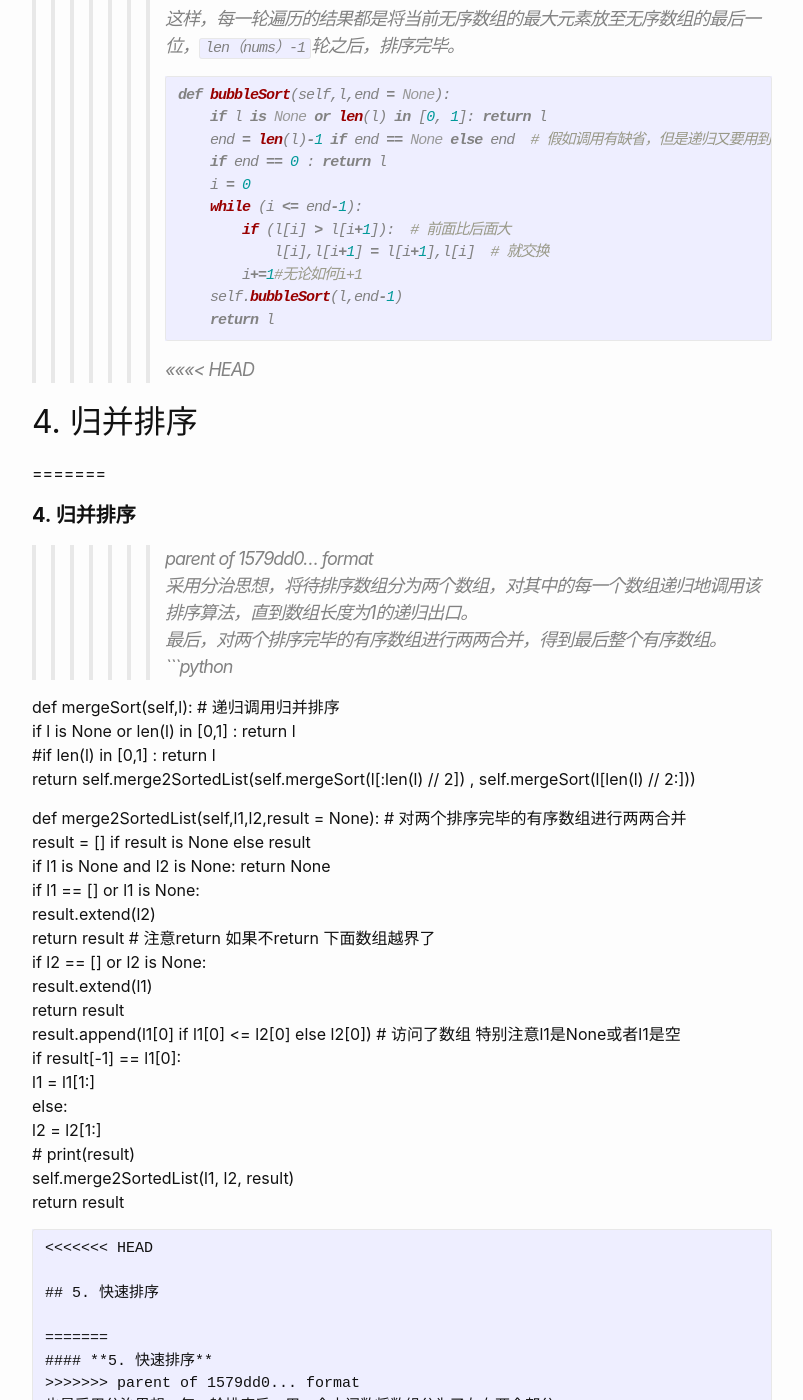
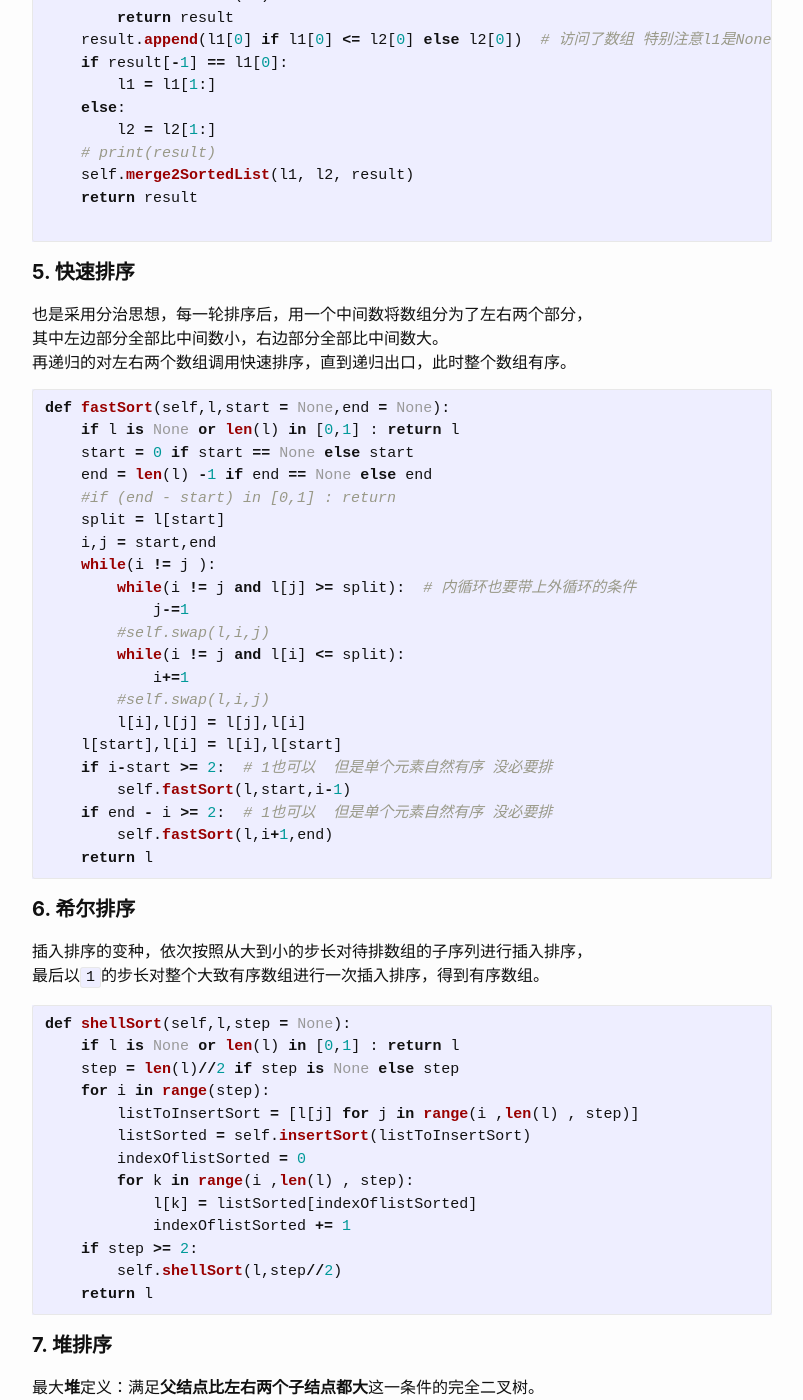
Before and after one commit to Artificial-Ridiculous/Artificial-Ridiculous.github.io, a Jekyll site: the page built from _posts/2019-03-31-排序算法.markdown, in a window 1280 px wide and 1400 px high, scrolled down 2505 px. Shown: the whole window, without its empty margins (238-1041 px from the left). Built offline with Jekyll 4.4.1, drawn with Linux system fonts in a browser that asks for light colours; comment, search, counter and statistics services are not loaded; some of the changed text lies outside the part shown.

Commit message:
Update 2019-03-31-排序算法.markdown

````diff
--- a/_posts/2019-03-31-排序算法.markdown
+++ b/_posts/2019-03-31-排序算法.markdown
@@ -20,22 +20,7 @@ categories: codes
 ```
 ### 解答：
 
-
-
-<<<<<<< HEAD
-## 1. 2选择排序
-
-### 1. 3选择排序
-
-#### 1. 4选择排序
-
-##### 1. 5选择排序
-
-###### 1. 6选择排序
-=======
-#### **1. 选择排序**
->>>>>>> parent of 1579dd0... format
-
+#### **1. 2选择排序**
 
 将列表看成前面的有序数组和后面的无序数组（初始时`len(有序) = 0 , len(无序) = len(nums)`）。
 每一轮扫描找出无序数组中最小的元素，将其与无序数组中的第一个元素对调。
@@ -58,10 +43,6 @@ def chooseSort(self,l,start = 0):  # start为无序数组的起始下标
     return l
 ```
 
-<<<<<<< HEAD
-## 2. 插入排序
-=======
->>>>>>> parent of 1579dd0... format
 
 #### **2. 插入排序**
 将列表看成前面的有序数组和后面的无序数组（初始时将第一个元素默认视为有序数组）。
@@ -83,15 +64,8 @@ def insertSort(self,l,start = 1):  # start为无序数组的第一位 第0位默
     self.insertSort(l,start+1)
     return l
 ```
-<<<<<<< HEAD
-
-## 3. 冒泡排序
-
-将列表看成前面的无序数组和后面的有序数组（初始时`len(无序) = len(nums) , len(有序) = 0`）
-=======
 #### **3. 冒泡排序**
 将列表看成前面的无序数组和后面的有序数组（初始时`len(无序) = len(nums) , len(有序) = 0 `）
->>>>>>> parent of 1579dd0... format
 每一轮从前往后遍历整个无序数组，只有当后一个元素比自己大时，才对调两个元素的位置，
 当遍历至无序数组的最后一个元素时，该元素一定是无序数组中最大的那个元素，该轮遍历结束。
 这样，每一轮遍历的结果都是将当前无序数组的最大元素放至无序数组的最后一位，`len（nums）-1`轮之后，排序完毕。
@@ -108,13 +82,7 @@ def bubbleSort(self,l,end = None):
     self.bubbleSort(l,end-1)
     return l
 ```
-<<<<<<< HEAD
-
-## 4. 归并排序
-
-=======
 #### **4. 归并排序**
->>>>>>> parent of 1579dd0... format
 采用分治思想，将待排序数组分为两个数组，对其中的每一个数组递归地调用该排序算法，直到数组长度为1的递归出口。
 最后，对两个排序完毕的有序数组进行两两合并，得到最后整个有序数组。
 ```python
@@ -144,13 +112,7 @@ def merge2SortedList(self,l1,l2,result = None):  # 对两个排序完毕的有
     return result
 
 ```
-<<<<<<< HEAD
-
-## 5. 快速排序
-
-=======
 #### **5. 快速排序**
->>>>>>> parent of 1579dd0... format
 也是采用分治思想，每一轮排序后，用一个中间数将数组分为了左右两个部分，
 其中左边部分全部比中间数小，右边部分全部比中间数大。
 再递归的对左右两个数组调用快速排序，直到递归出口，此时整个数组有序。
@@ -181,12 +143,7 @@ def fastSort(self,l,start = None,end = None):
     return l
 ```
 
-<<<<<<< HEAD
-## 6. 希尔排序
-
-=======
 #### **6. 希尔排序**
->>>>>>> parent of 1579dd0... format
 插入排序的变种，依次按照从大到小的步长对待排数组的子序列进行插入排序，
 最后以`1`的步长对整个大致有序数组进行一次插入排序，得到有序数组。
 
@@ -205,13 +162,7 @@ def shellSort(self,l,step = None):
         self.shellSort(l,step//2)
     return l
 ```
-<<<<<<< HEAD
-
-## 7. 堆排序
-
-=======
 #### **7. 堆排序**
->>>>>>> parent of 1579dd0... format
 最大**堆**定义：满足**父结点比左右两个子结点都大**这一条件的完全二叉树。
 将待排数组视为一棵完全二叉树，对其作调整，使其满足（最大）堆定义，
 然后每一轮将堆顶结点与堆尾结点对调（相当于将最大值放在数组最后），并将堆的长度`-1` 。
@@ -243,13 +194,7 @@ def buildHeap(self,l):  # 建立一个堆
         self.adjustHeap(l,i,len(l))  # 进行堆的调整，使其满足堆定义
 
 ```
-<<<<<<< HEAD
-
-## 8. 基数排序
-
-=======
 #### **8. 基数排序**
->>>>>>> parent of 1579dd0... format
 堆排序的思想是将各个元素从低位到高位依次作比较。
 具体实现是在从低位到高位的每一位分别设置10个桶，每个元素的该位数字是几就放入哪个桶。
 最后将所有桶中的元素依次取出，再进行下一次装桶，直到最高位。
````
